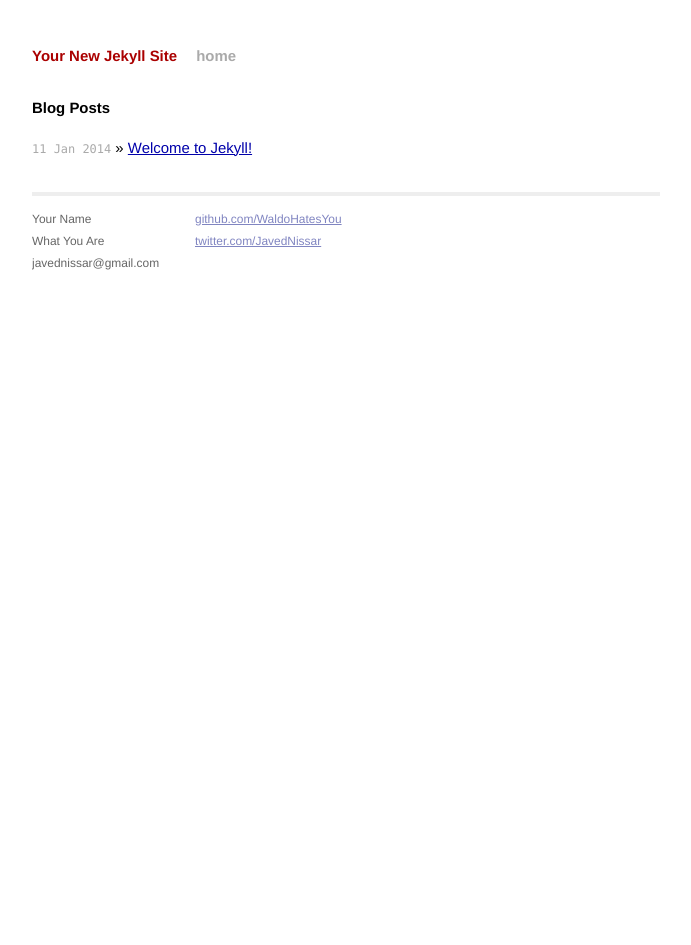
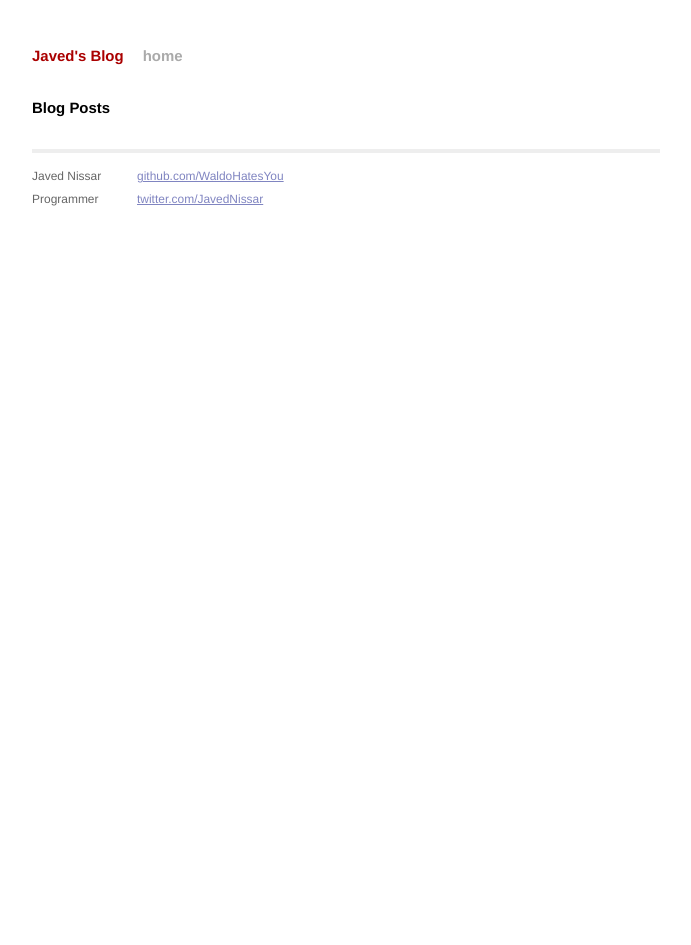
Before and after one commit to JavedNissar/WaldoHatesYou.github.io, a Jekyll site: the page built from index.html, in a window 1280 px wide. Shown: the whole page, without its empty margins (294-985 px from the left). Built offline with Jekyll 4.4.1, drawn with Linux system fonts in a browser that asks for light colours; Markdown is read by kramdown in place of the engine named in the settings.

Commit message:
fixed everything up

```diff
--- a/_config.yml
+++ b/_config.yml
@@ -1,3 +1,3 @@
-name: Your New Jekyll Site
+name: Javed's Blog
 markdown: redcarpet
 pygments: true
--- a/_layouts/default.html
+++ b/_layouts/default.html
@@ -17,7 +17,7 @@
 
         <div class="site">
           <div class="header">
-            <h1 class="title"><a href="/">{{ site.name }}</a></h1>
+            <h1 class="title"><a href="/">{{ page.title }}</a></h1>
             <a class="extra" href="/">home</a>
           </div>
 
@@ -26,9 +26,8 @@
           <div class="footer">
             <div class="contact">
               <p>
-                Your Name<br />
-                What You Are<br />
-                javednissar@gmail.com
+                Javed Nissar<br />
+                Programmer<br />
               </p>
             </div>
             <div class="contact">
--- a/index.html
+++ b/index.html
@@ -1,6 +1,6 @@
 ---
 layout: default
-title: Your New Jekyll Site
+title: Javed's Blog
 ---
 
 <div id="home">
```
Also changed, not shown: _posts/2014-01-11-welcome-to-jekyll.markdown (deleted, +0 -24 lines).
